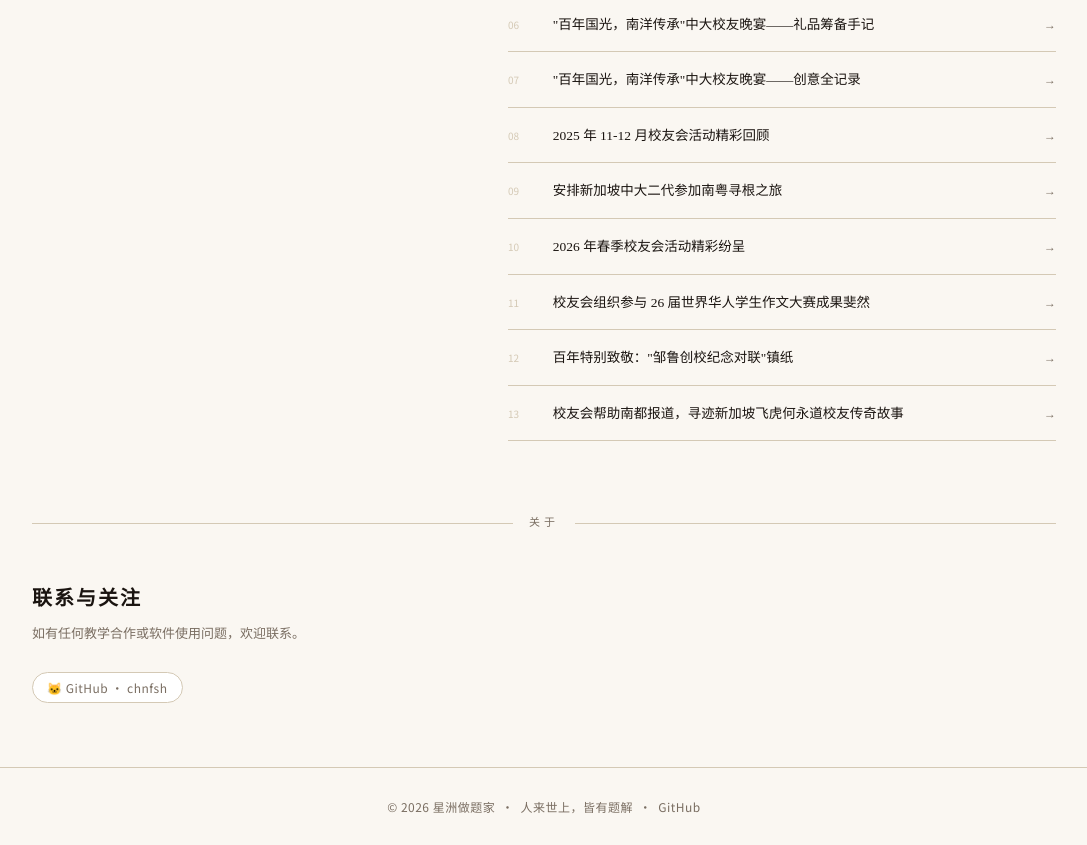
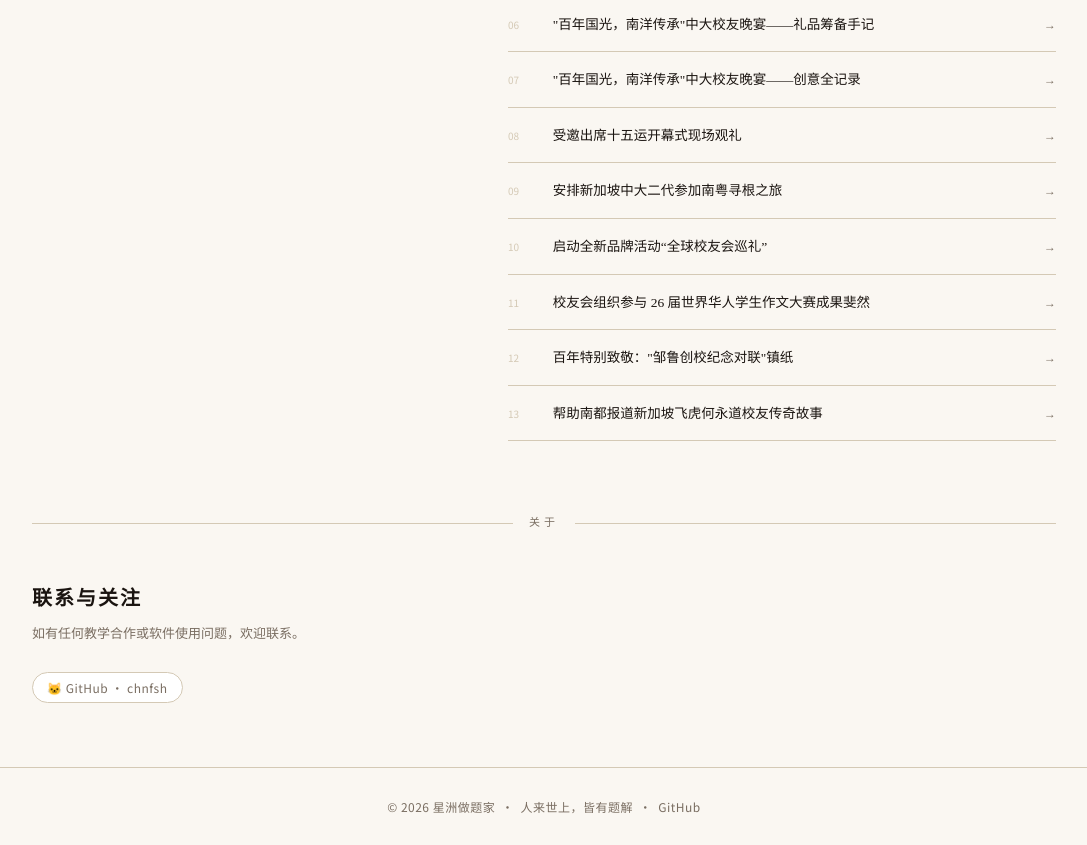
Before and after one commit to chnfsh/chnfsh.github.io, a plain HTML site: page index.html in a window 1280 px wide. Shown: the part 1620-2465 px from the top of the page, without its empty margins (96-1183 px from the left). Drawn offline with Linux system fonts and the light colour scheme.

Commit message:
index.html

```diff
--- a/index.html
+++ b/index.html
@@ -334,12 +334,12 @@ footer a:hover{color:var(--red);}
         <li class="article-item"><a href="https://mp.weixin.qq.com/s/AIbcRHCwKe7abFyJu8NALA" target="_blank" rel="noopener"><span class="art-num">05</span><span class="art-title">"百年国光，南洋传承"中大校友晚宴——邹鲁书法集字手记</span><span class="art-arrow">→</span></a></li>
         <li class="article-item"><a href="https://mp.weixin.qq.com/s/CqDwCwufJ7mh3GjmmEbVqg" target="_blank" rel="noopener"><span class="art-num">06</span><span class="art-title">"百年国光，南洋传承"中大校友晚宴——礼品筹备手记</span><span class="art-arrow">→</span></a></li>
         <li class="article-item"><a href="https://mp.weixin.qq.com/s/5Qoba_k9UahuSGNYDbvF8A" target="_blank" rel="noopener"><span class="art-num">07</span><span class="art-title">"百年国光，南洋传承"中大校友晚宴——创意全记录</span><span class="art-arrow">→</span></a></li>
-        <li class="article-item"><a href="https://mp.weixin.qq.com/s/w7YWja3vKG-kqTvoKPKN6A" target="_blank" rel="noopener"><span class="art-num">08</span><span class="art-title">2025 年 11-12 月校友会活动精彩回顾</span><span class="art-arrow">→</span></a></li>
+        <li class="article-item"><a href="https://mp.weixin.qq.com/s/w7YWja3vKG-kqTvoKPKN6A" target="_blank" rel="noopener"><span class="art-num">08</span><span class="art-title">受邀出席十五运开幕式现场观礼</span><span class="art-arrow">→</span></a></li>
         <li class="article-item"><a href="https://mp.weixin.qq.com/s/9jwyR1pN2XadU_Fl9G1TQA" target="_blank" rel="noopener"><span class="art-num">09</span><span class="art-title">安排新加坡中大二代参加南粤寻根之旅</span><span class="art-arrow">→</span></a></li>
-        <li class="article-item"><a href="https://mp.weixin.qq.com/s/345UIswertpCgN1wLlDcRQ" target="_blank" rel="noopener"><span class="art-num">10</span><span class="art-title">2026 年春季校友会活动精彩纷呈</span><span class="art-arrow">→</span></a></li>
+        <li class="article-item"><a href="https://mp.weixin.qq.com/s/345UIswertpCgN1wLlDcRQ" target="_blank" rel="noopener"><span class="art-num">10</span><span class="art-title">启动全新品牌活动“全球校友会巡礼”</span><span class="art-arrow">→</span></a></li>
         <li class="article-item"><a href="https://mp.weixin.qq.com/s/6zj6H5NsFQnSEMXBLu1-Rw" target="_blank" rel="noopener"><span class="art-num">11</span><span class="art-title">校友会组织参与 26 届世界华人学生作文大赛成果斐然</span><span class="art-arrow">→</span></a></li>
         <li class="article-item"><a href="https://mp.weixin.qq.com/s/D7OxqO9QENd7Aq1a-kKWbg" target="_blank" rel="noopener"><span class="art-num">12</span><span class="art-title">百年特别致敬："邹鲁创校纪念对联"镇纸</span><span class="art-arrow">→</span></a></li>
-        <li class="article-item"><a href="https://mp.weixin.qq.com/s/4cEYVVO8BWXRrfdjtEBzVw" target="_blank" rel="noopener"><span class="art-num">13</span><span class="art-title">校友会帮助南都报道，寻迹新加坡飞虎何永道校友传奇故事</span><span class="art-arrow">→</span></a></li>
+        <li class="article-item"><a href="https://mp.weixin.qq.com/s/4cEYVVO8BWXRrfdjtEBzVw" target="_blank" rel="noopener"><span class="art-num">13</span><span class="art-title">帮助南都报道新加坡飞虎何永道校友传奇故事</span><span class="art-arrow">→</span></a></li>
       </ul>
 
     </div>
```
